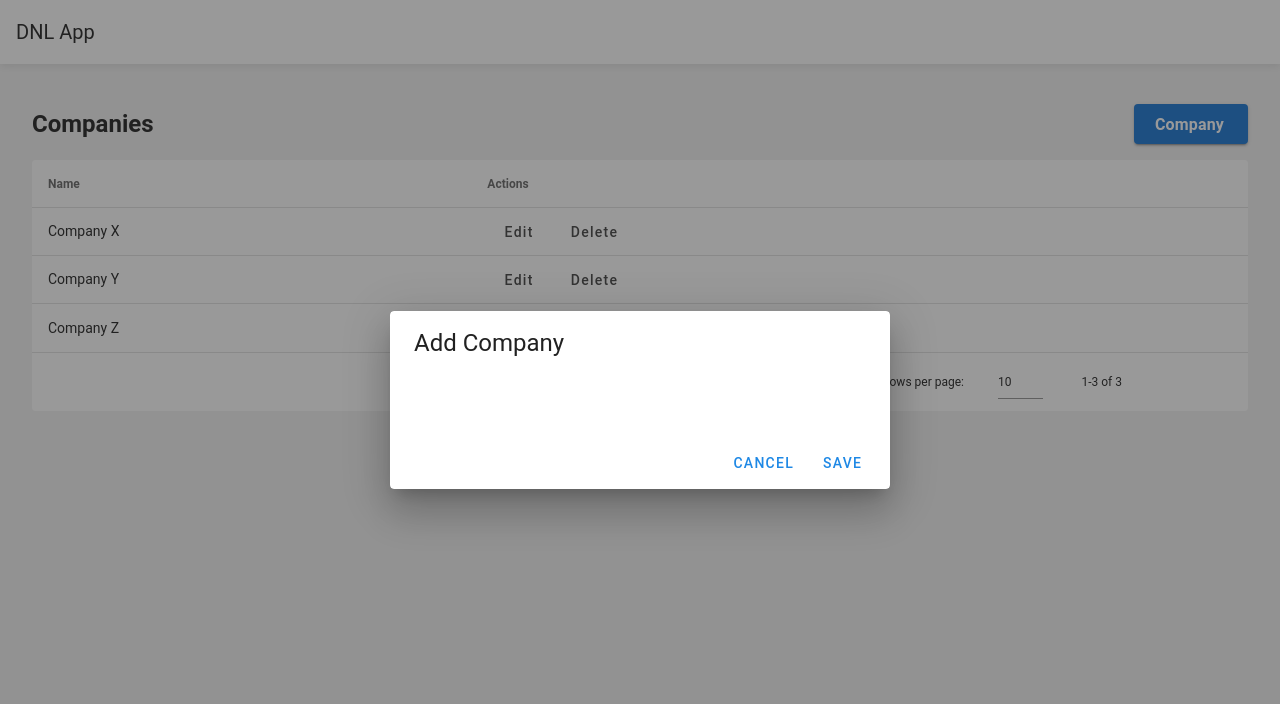
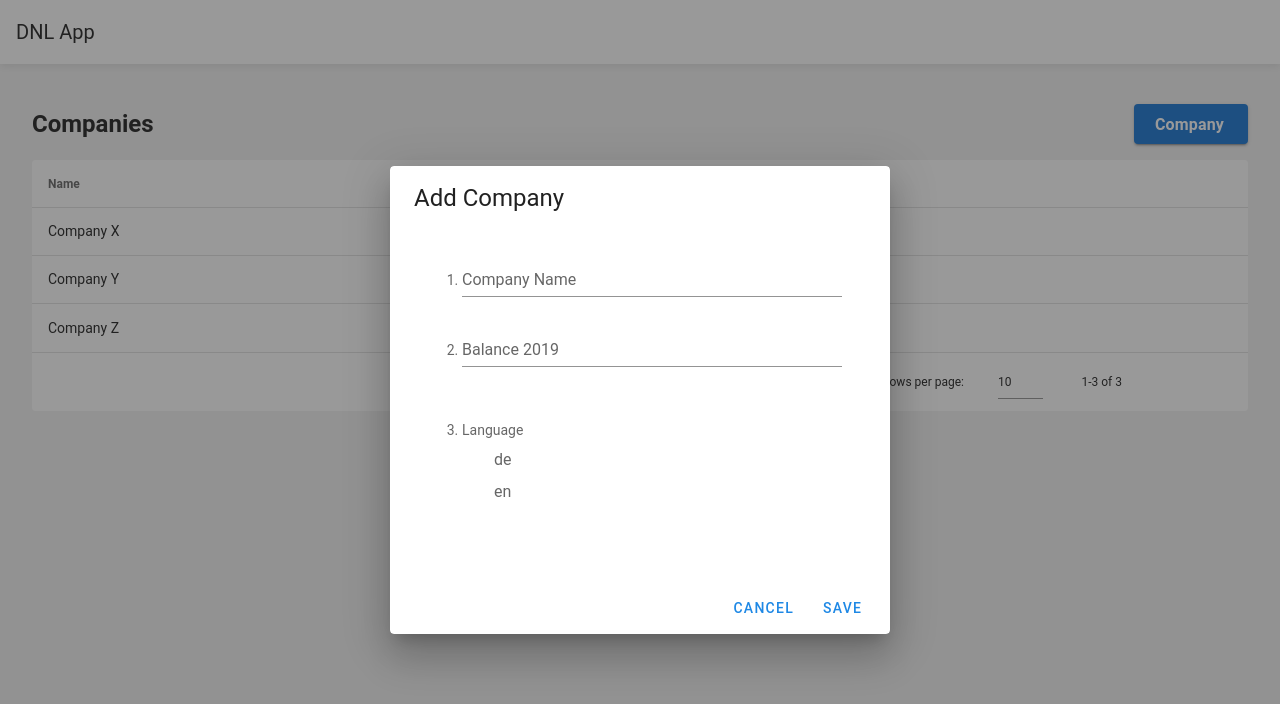
Before and after one commit to deepneuronlab/dnl-frontend-challenge, a Vue app: page /companies in a window 1280 px wide. Both pictures are taken after a click on the button "Company". Shown: the top 704 px of the page. Built offline with nearby package versions, Linux system fonts and the light colour scheme; the HTML template or start-up script is replaced by a standard one.

Commit message:
feat - dynamic form rendering using render

```diff
--- a/src/components/Forms/DynamicForm.vue
+++ b/src/components/Forms/DynamicForm.vue
@@ -1,19 +1,28 @@
 <template>
   <v-form v-model="isFormValid" class="dynamic-form">
-    <v-container fluid> </v-container>
+    <v-container fluid>
+      <ol>
+        <li v-for="field of companyFields" v-bind:key="{ name: field.label }">
+          <DynamicField :field="field" />
+        </li>
+      </ol>
+    </v-container>
   </v-form>
 </template>
 
 <script lang="ts">
+import companiesState from '@/store/companies-state';
+import DynamicField from './FormFields/DynamicField.vue';
 import Vue from 'vue';
 
 export default Vue.extend({
   name: 'DynamicForm',
-  components: {},
+  components: { DynamicField },
   props: {},
   data() {
     return {
       isFormValid: false,
+      companyFields: companiesState.companyForm,
     };
   },
 });
--- /dev/null
+++ b/src/components/Forms/FormFields/DynamicField.vue
@@ -0,0 +1,38 @@
+<script lang="ts">
+import SelectField from './SelectField.vue';
+import Vue from 'vue';
+import TextField from './TextField.vue';
+import RadioGroup from './RadioGroup.vue';
+
+export default Vue.component('DynamicField', {
+  components: { SelectField },
+  props: ['field'],
+  //   template: `<SelectField>{{field.label}}</SelectField>`,
+  render: function(createElement) {
+    let dynamicField;
+    const field = this.$props.field;
+
+    switch (field.type) {
+      case 'selectField':
+        dynamicField = createElement(SelectField, {
+          props: { label: field.label, options: field.items },
+        });
+        break;
+      case 'textField':
+        dynamicField = createElement(TextField, {
+          props: { label: field.label, placeholder: field.placeholder },
+        });
+        break;
+      case 'radioGroup':
+        dynamicField = createElement(RadioGroup, {
+          props: { options: field.items, label: field.label },
+        });
+        break;
+
+      default:
+        dynamicField = createElement('p', 'Unrecognized field type');
+    }
+    return dynamicField;
+  },
+});
+</script>
--- /dev/null
+++ b/src/components/Forms/FormFields/RadioGroup.vue
@@ -0,0 +1,20 @@
+<template>
+  <v-container class="px-0" fluid>
+    <v-radio-group :label="label">
+      <v-radio
+        v-for="option in options"
+        :key="option.value"
+        :label="option.text"
+        :value="option.value"
+      ></v-radio>
+    </v-radio-group>
+  </v-container>
+</template>
+
+<script lang="ts">
+import Vue from 'vue';
+
+export default Vue.extend({
+  props: ['options', 'label'],
+});
+</script>
--- /dev/null
+++ b/src/components/Forms/FormFields/SelectField.vue
@@ -0,0 +1,9 @@
+<template><v-select :items="options" :label="label"></v-select></template>
+
+<script lang="ts">
+import Vue from 'vue';
+
+export default Vue.extend({
+  props: ['options', 'label'],
+});
+</script>
--- /dev/null
+++ b/src/components/Forms/FormFields/TextField.vue
@@ -0,0 +1,9 @@
+<template><v-text-field :label="label" :placeholder="placeholder"></v-text-field></template>
+
+<script lang="ts">
+import Vue from 'vue';
+
+export default Vue.extend({
+  props: ['label', 'placeholder'],
+});
+</script>
```
